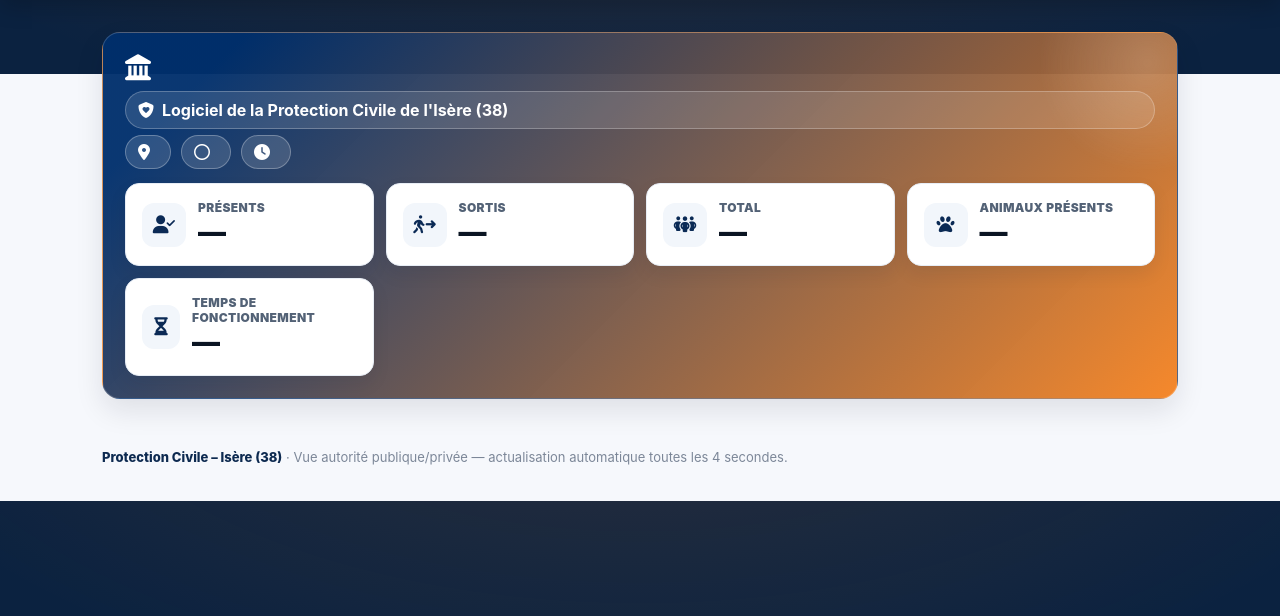
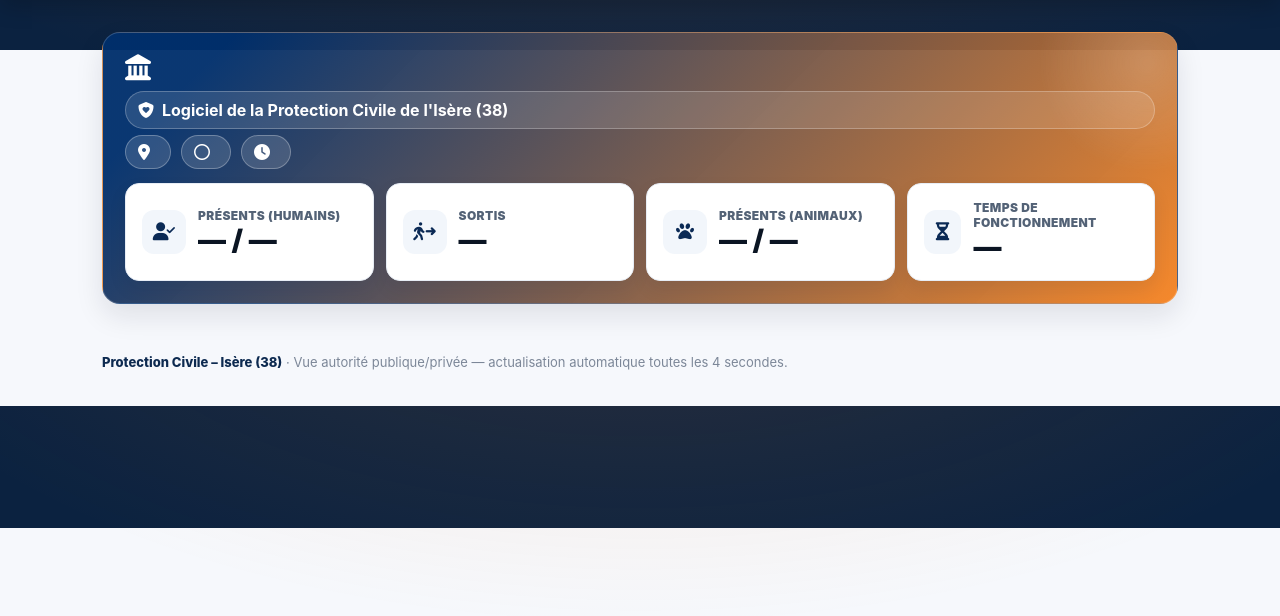
Before and after one commit to protec38/CAI-PROD, a Flask app: template app/templates/autorite_dashboard.html in a window 1280 px wide. Shown: the part 63-679 px from the top of the page. Run offline with Flask 3, Linux system fonts and the light colour scheme; the template is opened without the code that fills it, so the values that code supplies are empty; some libraries are stand-ins or nearby versions.

Commit message:
Sépare les présences humaines et animales

```diff
--- a/app/routes.py
+++ b/app/routes.py
@@ -624,8 +624,17 @@
         return redirect(url_for("main_bp.evenement_new"))
 
     fiches = FicheImplique.query.filter_by(evenement_id=evenement.id).all()
-    nb_present = FicheImplique.query.filter_by(evenement_id=evenement.id, statut="présent").count()
-    nb_total = len(fiches)
+
+    humains = [f for f in fiches if not getattr(f, "est_animal", False)]
+    animaux = [f for f in fiches if getattr(f, "est_animal", False)]
+
+    def _is_present(fiche: FicheImplique) -> bool:
+        return (fiche.statut or "").strip().lower() == "présent"
+
+    nb_present = sum(1 for f in humains if _is_present(f))
+    nb_total = len(humains)
+    nb_present_animaux = sum(1 for f in animaux if _is_present(f))
+    nb_total_animaux = len(animaux)
 
     peut_modifier_statut = (
         user.is_admin or
@@ -641,6 +650,8 @@
         fiches=fiches,
         nb_present=nb_present,
         nb_total=nb_total,
+        nb_present_animaux=nb_present_animaux,
+        nb_total_animaux=nb_total_animaux,
         peut_modifier_statut=peut_modifier_statut,
         competence_colors=COMPETENCE_COLORS
     )
@@ -684,6 +695,9 @@
 
     def _is_sorti(fiche: FicheImplique) -> bool:
         return (fiche.statut or "").strip().lower() == "sorti"
+
+    total_personnes = sum(1 for f in fiches if not getattr(f, "est_animal", False))
+    total_animaux = sum(1 for f in fiches if getattr(f, "est_animal", False))
 
     personnes_presentes = sum(1 for f in fiches if not getattr(f, "est_animal", False) and _is_present(f))
     animaux_presents = sum(1 for f in fiches if getattr(f, "est_animal", False) and _is_present(f))
@@ -773,7 +787,9 @@
 
     stats = {
         "personnes_presentes": personnes_presentes,
+        "personnes_total": total_personnes,
         "animaux_presents": animaux_presents,
+        "animaux_total": total_animaux,
         "personnes_sorties": personnes_sorties,
         "animaux_sortis": animaux_sortis,
         "avg_presence": _format_duration(avg_presence),
@@ -1859,13 +1875,23 @@
     }
 
     # Compteurs live
-    nb_present = sum(1 for f in fiches if (f.statut or "").lower() == "présent")
-    nb_total   = len(fiches)
+    humains = [f for f in fiches if not getattr(f, "est_animal", False)]
+    animaux = [f for f in fiches if getattr(f, "est_animal", False)]
+
+    def _is_present(fiche: FicheImplique) -> bool:
+        return (fiche.statut or "").strip().lower() == "présent"
+
+    nb_present = sum(1 for f in humains if _is_present(f))
+    nb_total = len(humains)
+    nb_present_animaux = sum(1 for f in animaux if _is_present(f))
+    nb_total_animaux = len(animaux)
 
     return json_nocache({
         "fiches": fiches_data,
         "nb_present": nb_present,
         "nb_total": nb_total,
+        "nb_present_animaux": nb_present_animaux,
+        "nb_total_animaux": nb_total_animaux,
         "evenement": evt_payload,
     })
 
@@ -2873,18 +2899,23 @@
             abort(401)
         ev = Evenement.query.get_or_404(evenement_id)
 
-    nb_total   = db.session.query(FicheImplique).filter_by(evenement_id=evenement_id).count()
-    nb_present = db.session.query(FicheImplique).filter_by(evenement_id=evenement_id, statut="présent").count()
-    nb_sorti   = db.session.query(FicheImplique).filter_by(evenement_id=evenement_id, statut="sorti").count()
-    nb_animaux_present = (
-        db.session.query(func.count(FicheImplique.id))
-        .filter(
-            FicheImplique.evenement_id == evenement_id,
-            FicheImplique.est_animal.is_(True),
-            FicheImplique.statut == "présent",
-        )
-        .scalar()
-    )
+    fiches = (
+        db.session.query(FicheImplique)
+        .filter_by(evenement_id=evenement_id)
+        .all()
+    )
+
+    def _is_status(fiche: FicheImplique, statut: str) -> bool:
+        return (fiche.statut or "").strip().lower() == statut
+
+    humains = [f for f in fiches if not getattr(f, "est_animal", False)]
+    animaux = [f for f in fiches if getattr(f, "est_animal", False)]
+
+    nb_total = len(humains)
+    nb_present = sum(1 for f in humains if _is_status(f, "présent"))
+    nb_sorti = sum(1 for f in humains if _is_status(f, "sorti"))
+    nb_animaux_total = len(animaux)
+    nb_animaux_present = sum(1 for f in animaux if _is_status(f, "présent"))
 
     # 🔥 ACTUS actives avec heure locale Paris
     news_q = (EventNews.query
@@ -2949,6 +2980,7 @@
             "nb_present": nb_present,
             "nb_sorti": nb_sorti,
             "nb_animaux_present": nb_animaux_present,
+            "nb_animaux_total": nb_animaux_total,
             "temps_fonctionnement": temps_fonctionnement,
         },
         "news": news_items
--- a/app/templates/autorite_dashboard.html
+++ b/app/templates/autorite_dashboard.html
@@ -169,19 +169,21 @@
       <div class="tiles" aria-live="polite">
         <div class="tile">
           <div class="ico"><i class="fa-solid fa-user-check"></i></div>
-          <div><div class="k">Présents</div><div class="v" id="stat-present">—</div></div>
+          <div>
+            <div class="k">Présents (humains)</div>
+            <div class="v"><span id="stat-present">—</span> / <span id="stat-total">—</span></div>
+          </div>
         </div>
         <div class="tile">
           <div class="ico"><i class="fa-solid fa-person-walking-arrow-right"></i></div>
           <div><div class="k">Sortis</div><div class="v" id="stat-sorti">—</div></div>
         </div>
         <div class="tile">
-          <div class="ico"><i class="fa-solid fa-people-group"></i></div>
-          <div><div class="k">Total</div><div class="v" id="stat-total">—</div></div>
-        </div>
-        <div class="tile">
           <div class="ico"><i class="fa-solid fa-paw"></i></div>
-          <div><div class="k">Animaux présents</div><div class="v" id="stat-animaux">—</div></div>
+          <div>
+            <div class="k">Présents (animaux)</div>
+            <div class="v"><span id="stat-animaux-present">—</span> / <span id="stat-animaux-total">—</span></div>
+          </div>
         </div>
         <div class="tile">
           <div class="ico"><i class="fa-solid fa-hourglass-half"></i></div>
@@ -440,9 +442,10 @@
           }
           if(d.stats){
             setTxt('stat-present', d.stats.nb_present);
+            setTxt('stat-total', d.stats.nb_total);
             setTxt('stat-sorti', d.stats.nb_sorti);
-            setTxt('stat-total', d.stats.nb_total);
-            setTxt('stat-animaux', d.stats.nb_animaux_present);
+            setTxt('stat-animaux-present', d.stats.nb_animaux_present);
+            setTxt('stat-animaux-total', d.stats.nb_animaux_total);
             setTxt('stat-uptime', d.stats.temps_fonctionnement);
           }
           if(Array.isArray(d.news)){ renderNews(d.news); }
```
Also changed, not shown: app/templates/dashboard.html (+6 -1 lines), app/templates/evenement_panorama.html (+17 -4 lines).
